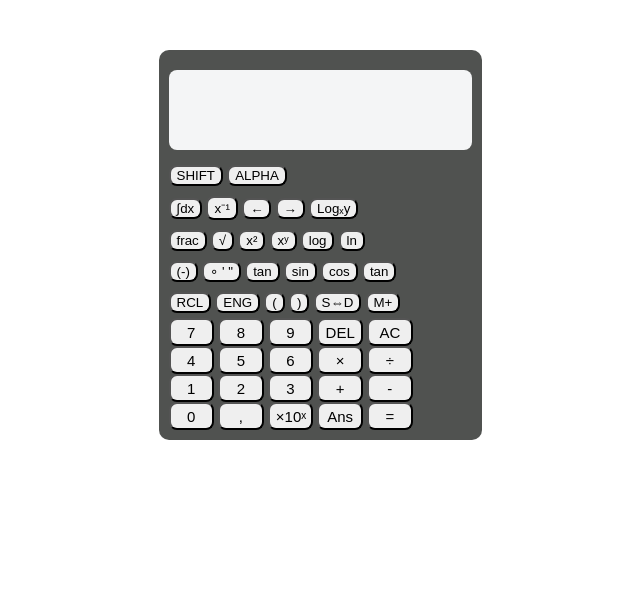
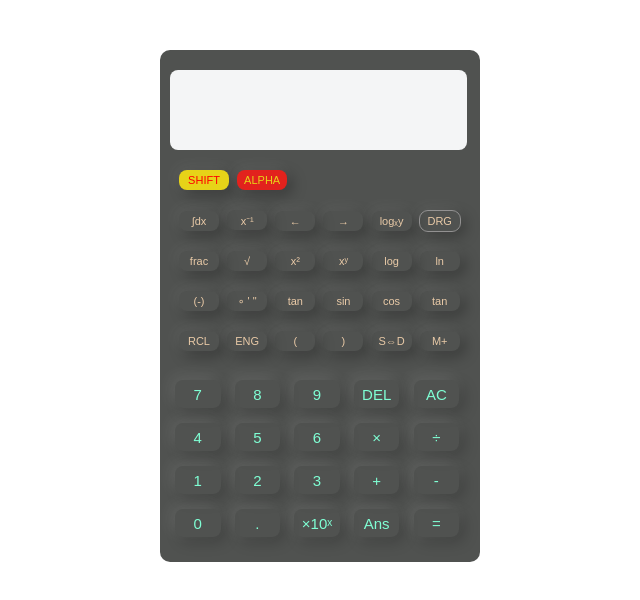
Before and after one commit to GregDeSousa/Scientific_calculator, a plain HTML site: page index.html in a window 1280 px wide. Shown: the whole page, without its empty margins (320-960 px from the left). Drawn offline with Linux system fonts and the light colour scheme; a web font is replaced by a local one.

Commit message:
Math functionality working with function display and awnser bar. Styling improvements including realistic button looks and improved spacing and animations

```diff
--- a/index.css
+++ b/index.css
@@ -9,7 +9,7 @@ html, body{
     flex-direction: column;
     align-items: center;
     justify-content: center;
-    max-width: 400px;
+    max-width: 320px;
     margin: 50px auto;
 }
 .Calculator{
@@ -18,9 +18,10 @@ html, body{
     border-radius: 10px;
 }
 
-input {
-    color: #432000;
+.disp-ans {
     background-color: #f4f5f6;
+    justify-content: center;
+    align-items: center;
     border: 0;
     padding: 15px;
     border-radius: 8px;
@@ -28,23 +29,92 @@ input {
     font-size: 20px;
     font-family: 'Rubik', sans-serif;
     margin: 10px 0;
+    width: 89%;
+}
+
+input{
+    border: 0;
+    color: #432000;
+    height: 25px;
+    font-size: 29px;
+    font-family: 'DS-Digital', sans-serif;
+    width: 90%;
+    background-color: #f4f5f6;
+}
+#awnser{
+    text-align: right;
 }
 
 button{
     border-radius: 8px;
 }
 
+.ArithmeticButtons{
+    justify-content: center;
+    margin-top: 19px;
+    width: 100%;
+}
+
 .FunctionButtons{
     justify-content: center;
+    padding-left: 7px;
 }
 .FunctionButtons button{
-
-    margin-top: 5px;
-    margin-bottom: 5px;
+    border: 0;
+    color: #e9caa7;
+    box-shadow: -3px -3px 15px rgba(255, 255, 255, 0.08), 5px 5px 15px rgba(0, 0, 0, 0.3);
+    background: transparent;
+    width: 40px;
+    height: 20px;
+    font-size: 11px;
+    margin-top: 10px;
+    margin-left: 2px;
+    margin-right: 2px;
+    margin-bottom: 10px;
 }
 
+
 .ArithmeticButtons button{
+    border: 0;
+    outline: 0;
+    box-shadow: -4px -4px 15px rgba(255, 255, 255, 0.1), 5px 5px 15px rgba(0, 0, 0, 0.2);
+    background: transparent;
+    color:aquamarine;
+    cursor: pointer;
     font-size: 15px;
     height: 28px;
     width: 45.5px;
+    margin-left: 5px;
+    margin-right: 5px;
+    margin-bottom: 15px;
 }
+
+.FunctionButtons button:active{
+    transform: scale(0.95);
+    box-shadow: none;
+    background-color:  #585858;
+}
+
+.ArithmeticButtons button:active{
+    transform: scale(0.95);
+    box-shadow: none;
+    background-color:  #585858;
+}
+
+.shiftAlpha button{
+    width: 50px;
+}
+
+#SHIFT {
+    color: #ff0000;
+    background-color: #e7d318;
+}
+#ALPHA {
+    color: #e7d318;
+    background-color: #e2221d;
+}
+#DRG{
+    outline: solid;
+    outline-width: 1px;
+    outline-color: rgb(146, 145, 145);
+}
--- a/index.html
+++ b/index.html
@@ -4,44 +4,53 @@
         <link rel="preconnect" href="https://fonts.googleapis.com">
         <link rel="preconnect" href="https://fonts.gstatic.com" crossorigin>
         <link href="https://fonts.googleapis.com/css2?family=Rubik:wght@300&display=swap" rel="stylesheet">
+        <link href="https://fonts.cdnfonts.com/css/ds-digital" rel="stylesheet">
         <link rel="stylesheet" href="index.css">
     </head>
+    <style>
+        @import url('https://fonts.cdnfonts.com/css/ds-digital');
+    </style>
     <body>
         <div class="Container">
             <div class="Calculator">
+                <div class="disp-ans">
                     <input type="text" id="display"></input>
+                    <input type="text" id="awnser"></input>
+                </div>
                 <div class="FunctionButtons">
-                    <div>
-                    <button>SHIFT</button>
-                    <button>ALPHA</button></div>
+                    <div class="shiftAlpha">
+                        <button id="SHIFT">SHIFT</button>
+                        <button id="ALPHA">ALPHA</button>
+                    </div>
                     <div>
                         <button>∫dx</button>
                         <button>x⁻¹</button>
                         <button>←</button>
                         <button>→</button>
-                    <button>Logₓy</button>
+                        <button>logₓy</button>
+                        <button id="DRG">DRG</button>
                     </div>
                     <div>
                         <button>frac</button>
                         <button>√</button>
-                    <button>x²</button>
-                    <button>xʸ</button>
-                    <button>log</button>
+                        <button onclick=" display.value += '^2' ">x²</button>
+                        <button  onclick=" display.value += '^' ">xʸ</button>
+                        <button onclick=" display.value += 'log&#x28' ">log</button>
                         <button>ln</button>
                     </div>
                     <div>
                         <button>(-)</button>
                         <button>∘ ' "</button>
-                    <button>tan</button>
-                    <button>sin</button>
-                    <button>cos</button>
-                    <button>tan</button>
+                        <button onclick=" display.value += 'tan&#x28' ">tan</button>
+                        <button onclick=" display.value += 'sin&#x28' ">sin</button>
+                        <button onclick=" display.value += 'cos&#x28' ">cos</button>
+                        <button onclick=" display.value += 'tan&#x28' ">tan</button>
                     </div>
                     <div>
                         <button>RCL</button>
                         <button>ENG</button>
-                    <button>&#x28</button>
-                    <button> &#x29</button>
+                        <button onclick=" display.value += '&#x28' ">&#x28</button>
+                        <button onclick=" display.value += '&#x29' ">&#x29</button>
                         <button>S⇔D</button>
                         <button>M+</button>
                     </div>
@@ -70,14 +79,14 @@
                     </div>
                     <div>
                         <button onclick=" display.value += '0' ">0</button>
-                    <button onclick=" display.value += ',' ">,</button>
+                        <button onclick=" display.value += '.' ">.</button>
                         <button onclick=" display.value += '×10ˣ' ">×10ˣ</button>
                         <button>Ans</button>
-                    <button onclick="Calculate()">=</button>
+                        <button onclick="awnser.value='= '+Calculate(display.value)">=</button>
                     </div>
                 </div>
             </div>
         </div>
-        <script src="index.js" type="module"></script>
+        <script src="index.js"></script>
     </body>
 </html>
--- a/index.js
+++ b/index.js
@@ -1,6 +1,16 @@
+let preAns = ''
 
-function Calculate(){
+
+function Calculate(expression){
     //add trig and math functions here
+
+
+    let terms = tokenize(expression)
+    let postFix = BODMAS(terms)
+    let awnser = evaluateExpression(postFix)
+    preAns = awnser
+
+    return awnser
 }
 
 function tokenize(expression){
@@ -49,39 +59,45 @@ function BODMAS(terms){// uses shuntingyard algorithm
 }
 
 function evaluateExpression(expression){
+    let calculations = []
     let a = ''
     let b = ''
 
     expression.forEach(
     term =>{
-    switch(expression) {
+    if (isNaN(term)){
+        b = calculations.pop()
+        a = calculations.pop()
+    }else{
+        calculations.push(parseFloat(term))
+    }
+    switch(term) {
         case '+':
-
+            calculations.push(a + b)
+            break;
         case '-':
-
-              break;
+            calculations.push(a - b)
+            break;
         case '*':
-
-              break;
+            calculations.push(a * b)
+            break;
         case '/':
-
-              break;
+            calculations.push(a / b)
+            break;
         case '×':
-
-              break;
+            calculations.push(a * b)
+            break;
         case '÷':
-
-              break;
-        default:
-            if (a!=''){
-                b=expression
-            }else if(a){
-                a=expression
-            }else{
-            }
+            calculations.push(a / b)
+            break;
+        case '^':
+            calculations.push(Math.pow(a,b))
+            break;
           }
 
     }
 
     )
+
+    return calculations.pop()
 }
```
Lines whose indentation alone changed are shown as unchanged.
